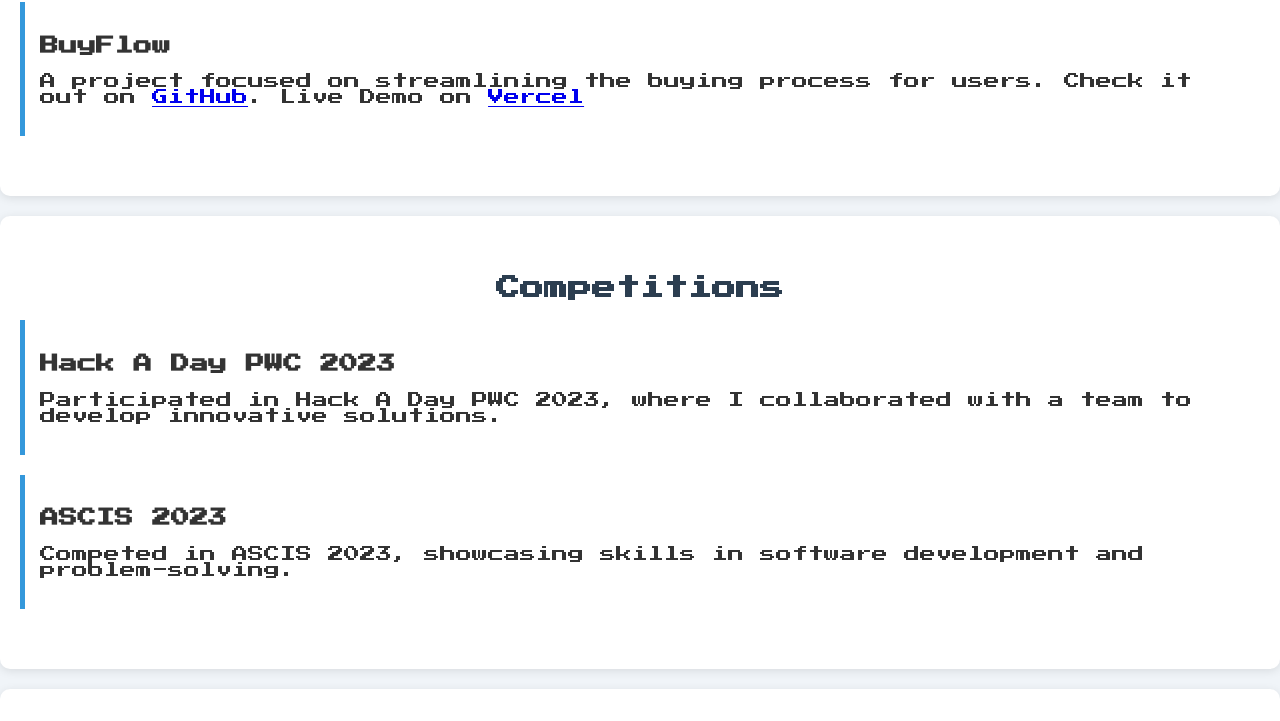
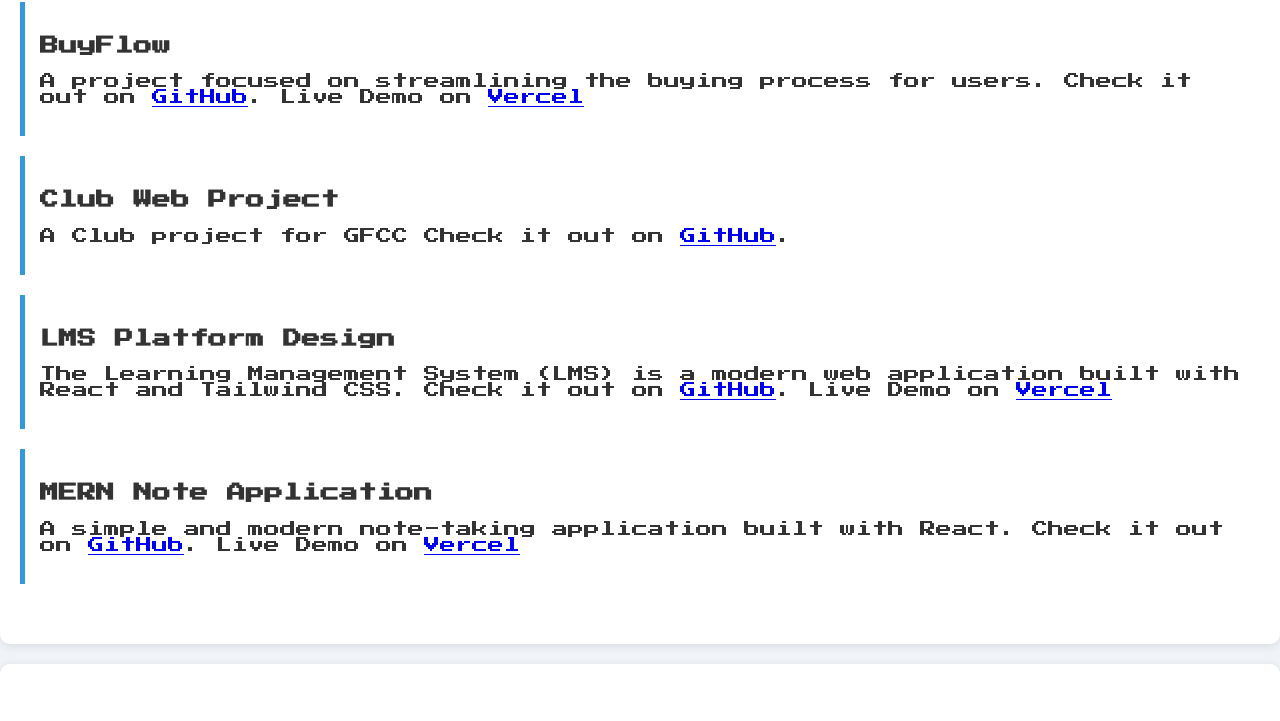
Before and after one commit to F4P1E/My-Portfolio, a plain HTML site: page index.html in a window 1280 px wide. Shown: the part 806-1527 px from the top of the page. Drawn offline with Linux system fonts and the light colour scheme.

Commit message:
Update Portfolio

```diff
--- a/index.html
+++ b/index.html
@@ -47,8 +47,28 @@
         <div class="project">
             <h3>BuyFlow</h3>
             <p>A project focused on streamlining the buying process for users.
+               Check it out on <a href="https://github.com/phatgg221/Club_web_project/tree/Main" target="_blank">GitHub</a>.
+               Live Demo on <a href="https://buy-flow-frontend-design.vercel.app/" target="_blank">Vercel</a>
+            </p>
+        </div>
+        <div class="project">
+            <h3>Club Web Project</h3>
+            <p>A Club project for GFCC
                Check it out on <a href="https://github.com/F4P1E/BuyFlow" target="_blank">GitHub</a>.
-               Live Demo on <a href="https://buy-flow-frontend-design.vercel.app/" target="_blank">Vercel</a>
+            </p>
+        </div>
+        <div class="project">
+            <h3>LMS Platform Design</h3>
+            <p>The Learning Management System (LMS) is a modern web application built with React and Tailwind CSS.
+               Check it out on <a href="https://github.com/F4P1E/Lms-Platform-Design" target="_blank">GitHub</a>.
+               Live Demo on <a href="lms-platform-design.vercel.app" target="_blank">Vercel</a>
+            </p>
+        </div>
+        <div class="project">
+            <h3>MERN Note Application</h3>
+            <p>A simple and modern note-taking application built with React.
+               Check it out on <a href="https://github.com/F4P1E/MERN-Note-App" target="_blank">GitHub</a>.
+               Live Demo on <a href="mern-note-app-one.vercel.app" target="_blank">Vercel</a>
             </p>
         </div>
     </section>
@@ -57,11 +77,11 @@
         <h2>Competitions</h2>
         <div class="competition">
             <h3>Hack A Day PWC 2023</h3>
-            <p>Participated in Hack A Day PWC 2023, where I collaborated with a team to develop innovative solutions.</p>
+            <p>Participated in Hack A Day PWC 2023, where I collaborated with a team to Capture the Flag.</p>
         </div>
         <div class="competition">
             <h3>ASCIS 2023</h3>
-            <p>Competed in ASCIS 2023, showcasing skills in software development and problem-solving.</p>
+            <p>Competed in ASCIS 2023, gathering Flag with my team (RMIT 1)</p>
         </div>
     </section>
 
--- a/script.js
+++ b/script.js
@@ -1,6 +1,21 @@
-// script.js
-document.getElementById('contact-form').addEventListener('submit', function(event) {
-    event.preventDefault(); // Prevent the form from submitting
-    alert('Thank you for your message!'); // Alert the user
-    this.reset(); // Reset the form fields
+document.addEventListener("DOMContentLoaded", () => {
+    const themeToggleButton = document.getElementById("theme-toggle");
+    const body = document.body;
+
+    // Check the current theme from localStorage or default to light
+    const currentTheme = localStorage.getItem("theme") || "light";
+    body.classList.add(currentTheme);
+
+    themeToggleButton.addEventListener("click", () => {
+        // Toggle between light and dark themes
+        if (body.classList.contains("light")) {
+            body.classList.remove("light");
+            body.classList.add("dark");
+            localStorage.setItem("theme", "dark"); // Save theme preference
+        } else {
+            body.classList.remove("dark");
+            body.classList.add("light");
+            localStorage.setItem("theme", "light"); // Save theme preference
+        }
+    });
 });
--- a/styles.css
+++ b/styles.css
@@ -5,6 +5,15 @@
     margin: 0;
     font-family: 'Press Start 2P', cursive;
 }
+body.light {
+    background-color: #f0f4f8; /* Light background */
+    color: #333; /* Dark text */
+}
+body.dark {
+    background-color: #333; /* Dark background */
+    color: #f0f4f8; /* Light text */
+}
+
 
 header {
     background: #282c34;
```
